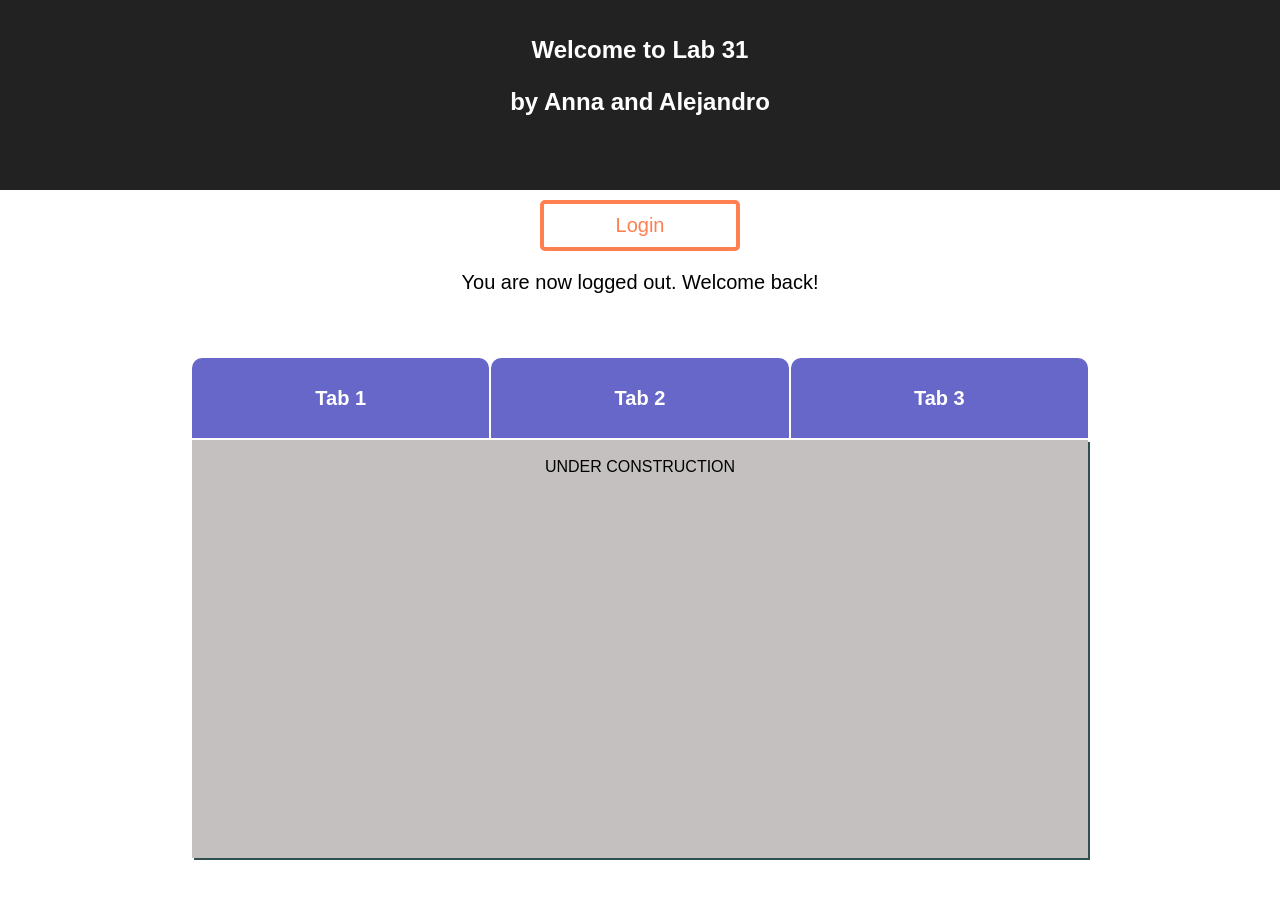
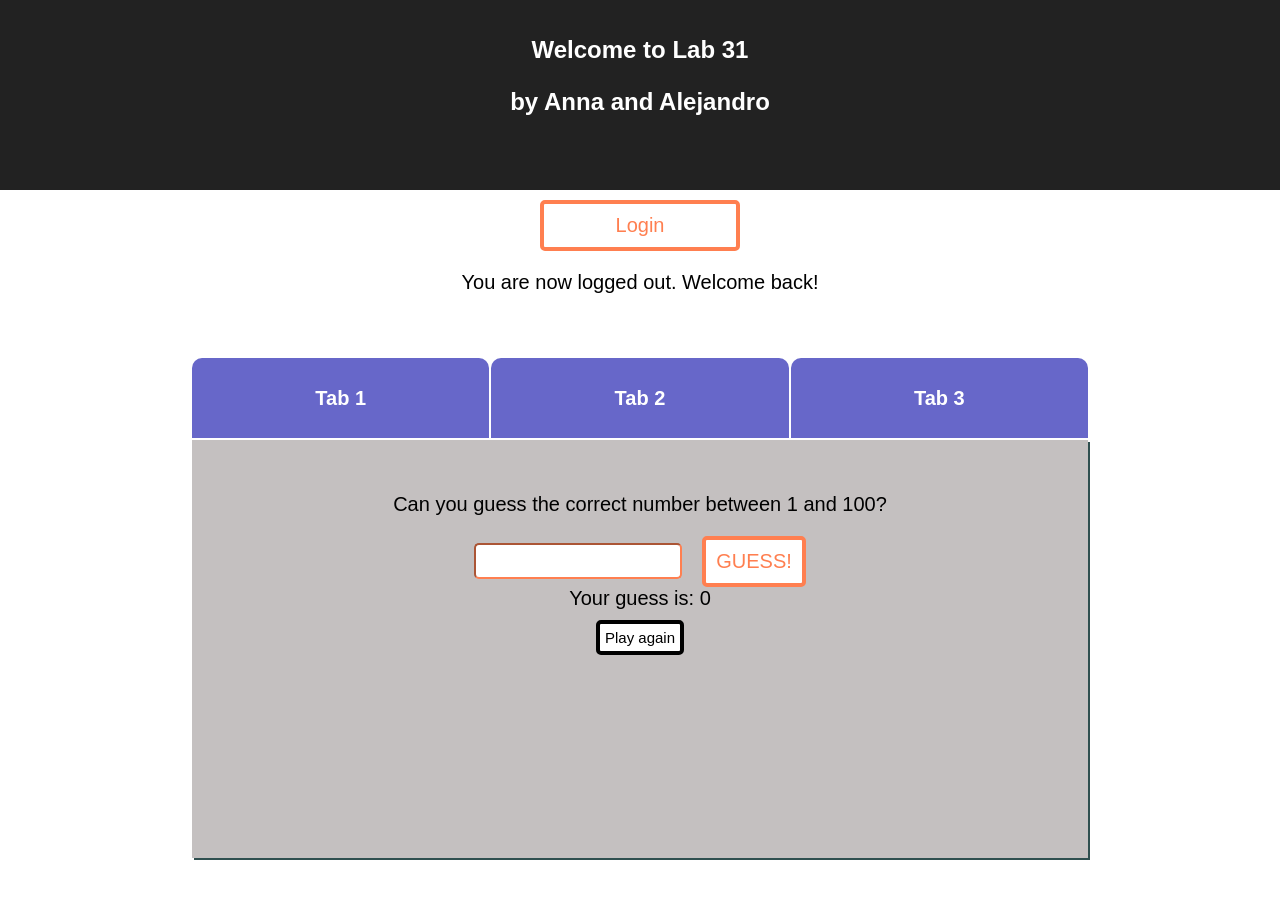
Before and after one commit to alex1604/lab31, a React (Create React App) app: page / in a window 1280 px wide. Both pictures are taken after a click on the element "Tab 3". Shown: the top 898 px of the page. Built offline with nearby package versions, Linux system fonts and the light colour scheme.

Commit message:
new game component

```diff
--- a/src/App.css
+++ b/src/App.css
@@ -59,7 +59,40 @@
   font-size: 20px;
   margin:10px;
 }
-
+.gameDiv{
+  font-family: arial;
+  font-size: 20px;
+  padding:10px;
+  margin: 5px;
+}
+.gameDiv > input[type="text"]{
+  border-radius:5px;
+  border-color:coral;
+  font-family: arial;
+  font-size: 20px;
+  height: 30px;
+  width:200px;
+}
+.gameDiv > button{
+  border: 4px solid coral;
+  background-color: white;
+  border-radius: 5px;
+  color: coral;
+  font-size:20px;
+  font-weigth: bold;
+  padding:10px;
+  margin-left: 20px;
+}
+.gameDiv>.playAgainBtn{
+  border: 4px solid black;
+  background-color: white;
+  border-radius: 5px;
+  color: black;
+  font-size:15px;
+  font-weigth: bold;
+  padding:5px;
+  margin: 10px;
+}
 @keyframes App-logo-spin {
   from { transform: rotate(0deg); }
   to { transform: rotate(360deg); }
--- a/src/App.js
+++ b/src/App.js
@@ -1,10 +1,11 @@
 import React, { Component } from 'react';
 import Tabs from './Tabs.js';
-import logo from './logo.svg';
+// import logo from './logo.svg';
 import './App.css';
 import Login from './Login.js';
 import InputField from './LockedInput.js';
 import NextLetter from './NextLetter.js';
+import Game from './GuessNumber.js';
 
 class App extends Component {
   constructor(props) {
@@ -27,7 +28,7 @@ class App extends Component {
             <div id="nav">
               <div className="tab" id="tab1" onClick={() => { this.setState({ tabContent: <InputField /> }) }}>Tab 1</div>
               <div className="tab" id="tab2" onClick={() => { this.setState({ tabContent: <NextLetter />}) }}>Tab 2</div>
-              <div className="tab" id="tab3" onClick={() => { this.setState({ tabContent: 'UNDER CONSTRUCTION' }) }}>Tab 3</div>
+              <div className="tab" id="tab3" onClick={() => { this.setState({ tabContent: <Game/> }) }}>Tab 3</div>
             </div>
             <Tabs thisTab={this.state.tabContent} />
           </div>
--- /dev/null
+++ b/src/GuessNumber.js
@@ -0,0 +1,64 @@
+import React from 'react';
+
+class Game extends React.Component{
+  constructor(props){
+    super(props);
+    this.state= {msg: '',
+                 value: 0,
+                 secretNumber: 0,
+                 howManyGuess: 0}
+
+    this.randomNumber = this.randomNumber.bind(this);
+    this.compareNumber = this.compareNumber.bind(this);
+    this.handleInputChange = this.handleInputChange.bind(this);
+    this.playAgain= this.playAgain.bind(this);
+  }
+  componentDidMount(){ // randomNumber calls when the component rendered fist time
+   this.randomNumber();
+
+  }
+  randomNumber(){ // function for secretNumber
+    let randNumber = Math.floor(Math.random()*100);
+    this.setState({secretNumber: randNumber})
+  }
+  handleInputChange(event){ //here we save value from input
+    this.setState({value: event.target.value});
+  }
+  playAgain(event){ // reset the values and call randomNumber
+    console.log("let's play again");
+    this.randomNumber();
+    this.setState({msg: '',
+                 value: 0,
+                 howManyGuess: 0});
+  }
+  compareNumber(event){ //function for compare guess and counting how many guesses
+   console.log('value is', Number(this.state.value));
+   console.log('secretnumber is', this.state.secretNumber)
+
+     if(Number(this.state.value) === Number(this.state.secretNumber)){
+     this.setState({msg: <div><strong>This is correct!</strong> You guessed  {this.state.howManyGuess} times</div>});
+     }else if(this.state.value > this.state.secretNumber){
+      this.setState({msg: "This is to high!", howManyGuess: this.state.howManyGuess+1});
+    }else{
+      this.setState({msg: "This is to low!", howManyGuess: this.state.howManyGuess+1});
+    }
+  }
+
+  render(){
+
+    return(
+       <div className="gameDiv">
+        <p>Can you guess the correct number between 1 and 100?</p>
+        <input type="text" onChange={this.handleInputChange} />
+        <button onClick={this.compareNumber}>GUESS!</button>
+        <div>{this.state.msg}</div>
+
+        <div>Your guess is: {this.state.value}</div>
+
+        <button className="playAgainBtn" onClick={this.playAgain}>Play again</button>
+      </div>
+    );
+  }
+};
+
+export default Game;
```
